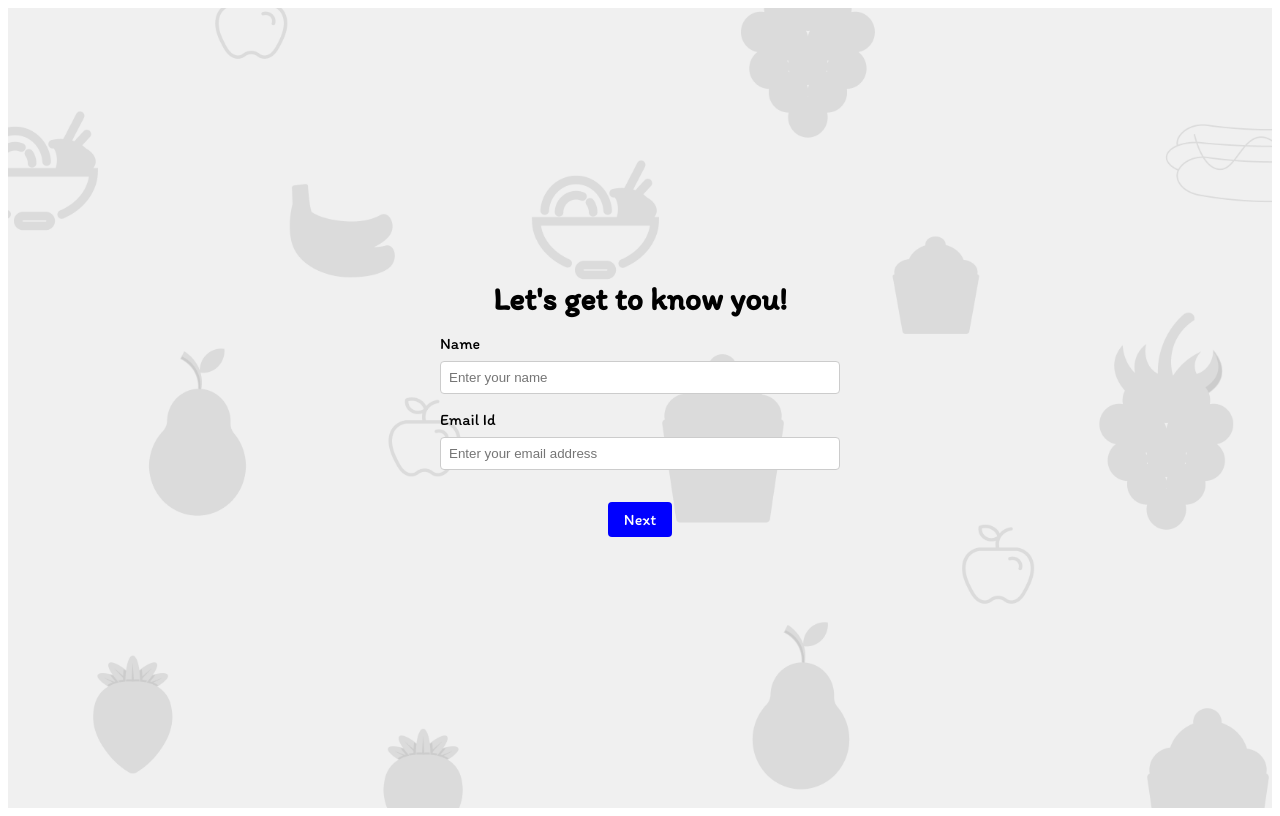
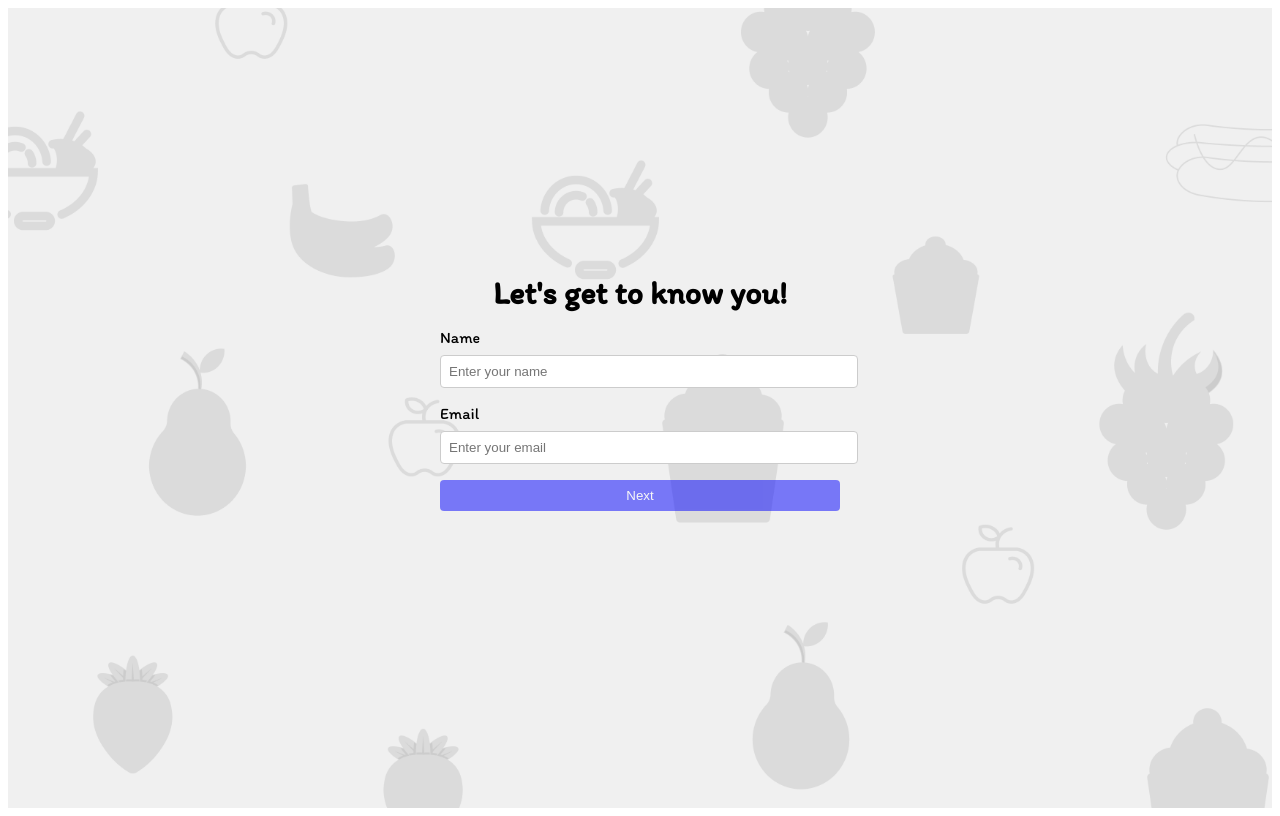
Before and after one commit to fretoustic/calotrackv1, a React (Vite) app: page /signup2 in a window 1280 px wide. Built offline with nearby package versions, Linux system fonts and the light colour scheme.

Commit message:
added validations on signup page

```diff
--- a/package.json
+++ b/package.json
@@ -14,6 +14,7 @@
     "@emotion/react": "^11.14.0",
     "@emotion/styled": "^11.14.0",
     "axios": "^1.7.9",
+    "chart.js": "^4.4.7",
     "framer-motion": "^12.0.0",
     "next-themes": "^0.4.4",
     "react": "^18.3.1",
--- a/src/SignUp2.tsx
+++ b/src/SignUp2.tsx
@@ -1,10 +1,23 @@
 import { useNavigate } from "react-router-dom";
 import {useUserProfileStore} from "./store";
+import { useState } from "react";
 
 const SignUp2 = () => {
   const navigate = useNavigate();
   const { name, email, setName, setEmail } = useUserProfileStore();
+  const [errors, setErrors] = useState({ name: false, email: false });
+  const validateAndNavigate = () => {
+    const newErrors = {
+      name: !name || name.trim() === '',
+      email: !email || !email.includes('@') || email.trim() === ''
+    };
 
+    setErrors(newErrors);
+
+    if (!newErrors.name && !newErrors.email) {
+      navigate("/signup3");
+    }
+  };
 
   return (
     <div
@@ -39,61 +52,58 @@ const SignUp2 = () => {
 
         <div style={{ display: "flex", flexDirection: "column", gap: "1rem" }}>
       <div style={{ textAlign: "left" }}>
-            <label style={{ display: "block", marginBottom: "0.5rem" }}>
-              Name
-            </label>
+        <label style={{ display: "block", marginBottom: "0.5rem" }}>Name</label>
         <input
           type="text"
           placeholder="Enter your name"
           style={{
-                border: "1px solid #ccc",
+            padding: "0.5rem",
+            border: `1px solid ${errors.name ? 'red' : '#ccc'}`,
             borderRadius: "4px",
-                padding: "0.5rem",
             width: "100%",
-                boxSizing: "border-box",
           }}
-              value={name}
-              onChange={(e) =>
-                setName(e.target.value)
-              }
+          value={name || ''}
+          onChange={(e) => setName(e.target.value)}
         />
+        {errors.name && (
+          <div style={{ color: 'red', fontSize: '0.8rem' }}>Name is required</div>
+        )}
       </div>
 
       <div style={{ textAlign: "left" }}>
-            <label style={{ display: "block", marginBottom: "0.5rem" }}>
-              Email Id
-            </label>
+        <label style={{ display: "block", marginBottom: "0.5rem" }}>Email</label>
         <input
-              type="text"
-              placeholder="Enter your email address"
+          type="email"
+          placeholder="Enter your email"
           style={{
-                border: "1px solid #ccc",
+            padding: "0.5rem",
+            border: `1px solid ${errors.email ? 'red' : '#ccc'}`,
             borderRadius: "4px",
-                padding: "0.5rem",
             width: "100%",
-                boxSizing: "border-box",
           }}
-              value={email}
-              onChange={(e) =>
-                setEmail(e.target.value)
-              }
+          value={email || ''}
+          onChange={(e) => setEmail(e.target.value)}
         />
-          </div>
-        </div>
+        {errors.email && (
+          <div style={{ color: 'red', fontSize: '0.8rem' }}>Valid email is required</div>
+        )}
       </div>
 
-      <div
+      <button
         style={{
           backgroundColor: "blue",
           color: "white",
           padding: "0.5rem 1rem",
+          border: "none",
           borderRadius: "4px",
           cursor: "pointer",
-          textAlign: "center",
+          opacity: (!name || !email) ? 0.5 : 1
         }}
-        onClick={() => navigate("/signup3")}
+        onClick={validateAndNavigate}
       >
         Next
+      </button>
+    </div>
       </div>
     </div>
   );
--- a/src/SignUp3.tsx
+++ b/src/SignUp3.tsx
@@ -1,10 +1,28 @@
 import { useNavigate } from "react-router-dom";
 import {useUserProfileStore,useWeightStore} from "./store";
+import { useState } from "react";
 
 const SignUp3 = () => {
   const navigate = useNavigate();
   const {  weightKg, heightCm, setWeightKg, setHeightCm } = useUserProfileStore();
   const {addWeightEntry} = useWeightStore();
+  const [errors, setErrors] = useState({ weight: false, height: false });
+  const validateAndNavigate = () => {
+    const newErrors = {
+      weight: !weightKg || weightKg <= 0,
+      height: !heightCm || heightCm <= 0
+    };
+
+    setErrors(newErrors);
+
+    if (!newErrors.weight && !newErrors.height) {
+      addWeightEntry({
+        value: weightKg,
+        timestamp: new Date().toISOString()
+      });
+      navigate("/homepage");
+    }
+  };
   return (
     <div
       className="sign-up3"
@@ -44,7 +62,7 @@ const SignUp3 = () => {
         placeholder="Enter your weight"
         style={{
           padding: "0.5rem",
-                border: "1px solid #ccc",
+          border: `1px solid ${errors.weight ? 'red' : '#ccc'}`,
           borderRadius: "4px",
           width: "100%",
         }}
@@ -53,6 +71,9 @@ const SignUp3 = () => {
           setWeightKg(e.target.value === '' ? 0 : parseFloat(e.target.value))
         }
       />
+      {errors.weight && (
+        <div style={{ color: 'red', fontSize: '0.8rem' }}>Valid weight is required</div>
+      )}
     </div>
 
     <div style={{ textAlign: "left" }}>
@@ -64,7 +85,7 @@ const SignUp3 = () => {
         placeholder="Enter your height"
         style={{
           padding: "0.5rem",
-                border: "1px solid #ccc",
+          border: `1px solid ${errors.height ? 'red' : '#ccc'}`,
           borderRadius: "4px",
           width: "100%",
         }}
@@ -73,7 +94,11 @@ const SignUp3 = () => {
           setHeightCm(e.target.value === '' ? 0 : parseFloat(e.target.value))
         }
       />
+      {errors.height && (
+        <div style={{ color: 'red', fontSize: '0.8rem' }}>Valid height is required</div>
+      )}
     </div>
+
         </div>
       </div>
 
@@ -85,14 +110,9 @@ const SignUp3 = () => {
         border: "none",
         borderRadius: "4px",
         cursor: "pointer",
+        opacity: (!weightKg || !heightCm) ? 0.5 : 1
       }}
-        onClick={() => {
-          addWeightEntry({
-            value: weightKg,
-            timestamp: new Date().toISOString()
-          });
-          navigate("/homepage");
-        }}
+      onClick={validateAndNavigate}
     >
       All SET!
     </button>
```
Also changed, not shown: 1 other file (tests, documents, lock files or other folders). Lines whose indentation alone changed are shown as unchanged.
